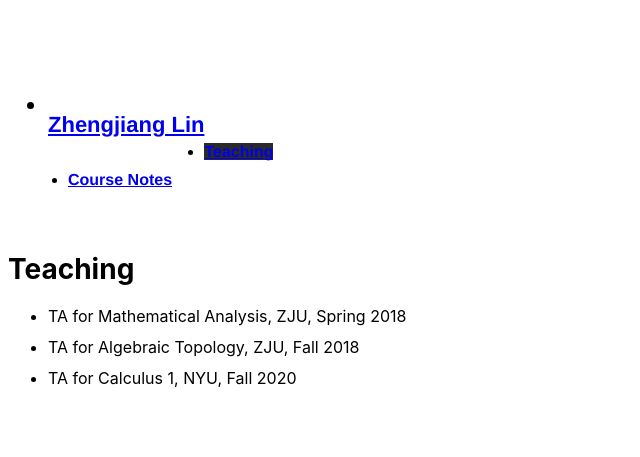
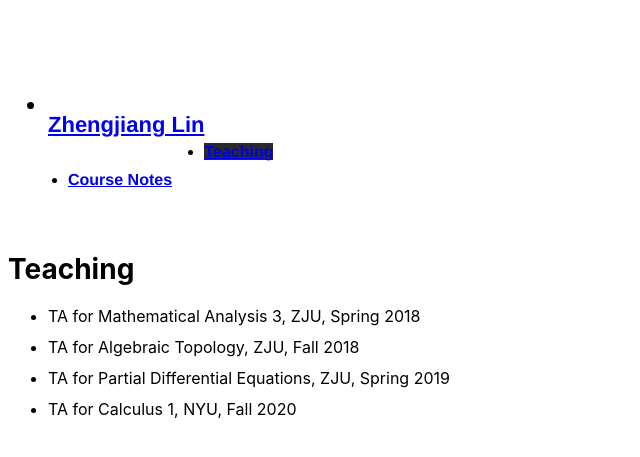
Before and after one commit to Acrescent/Acrescent.github.io, a Jekyll site: the page built from teaching.md, in a window 1280 px wide. Shown: the top 457 px of the page, without its empty margins (0-640 px from the left). Built offline with Jekyll 4.4.1, drawn with Linux system fonts in a browser that asks for light colours.

Commit message:
Update teaching.md

```diff
--- a/teaching.md
+++ b/teaching.md
@@ -8,6 +8,7 @@ order: 1
 
 # Teaching
 
-- TA for Mathematical Analysis, ZJU, Spring 2018
+- TA for Mathematical Analysis 3, ZJU, Spring 2018
 - TA for Algebraic Topology, ZJU, Fall 2018
+- TA for Partial Differential Equations, ZJU, Spring 2019
 - TA for Calculus 1, NYU, Fall 2020
```
